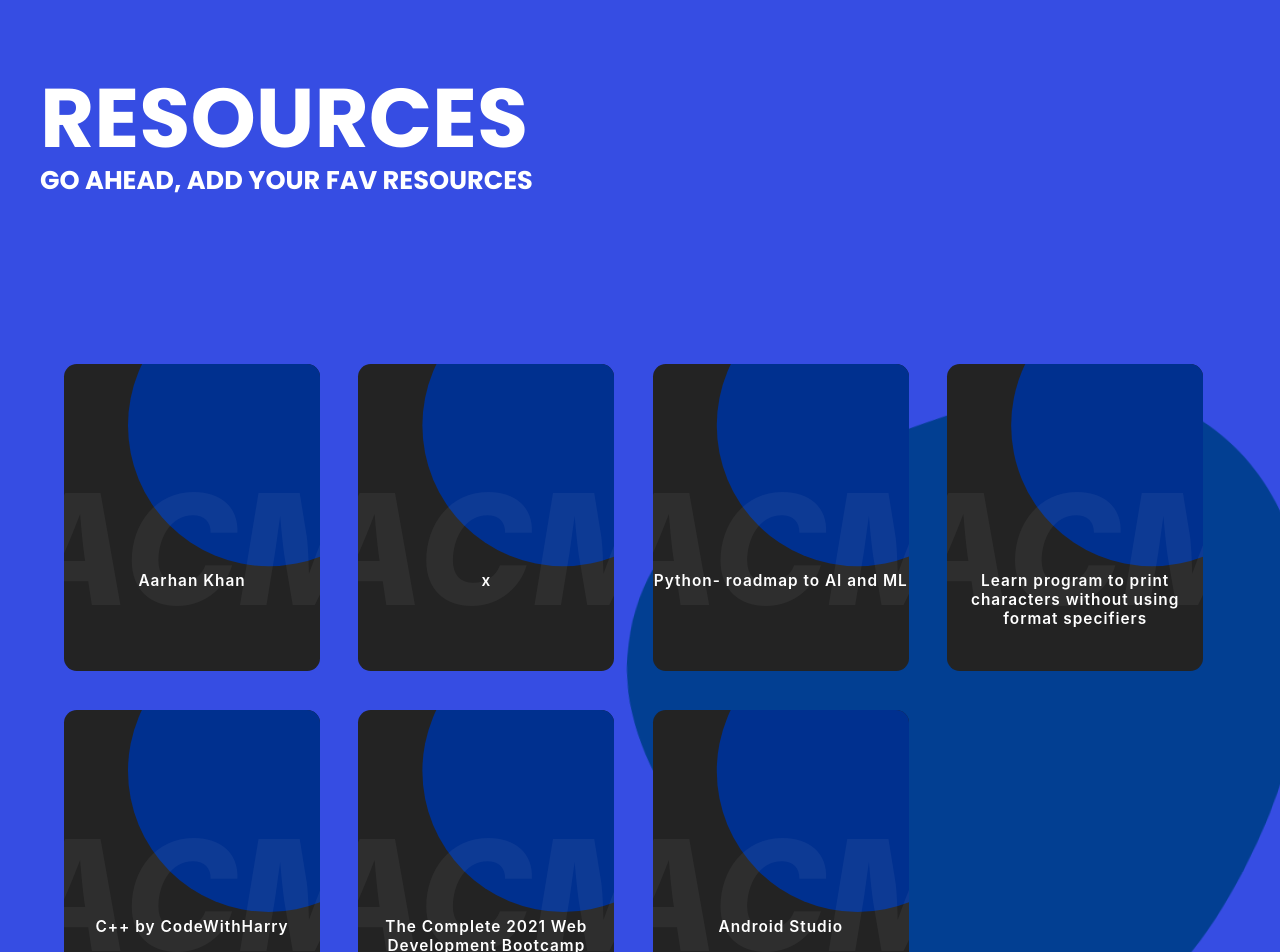
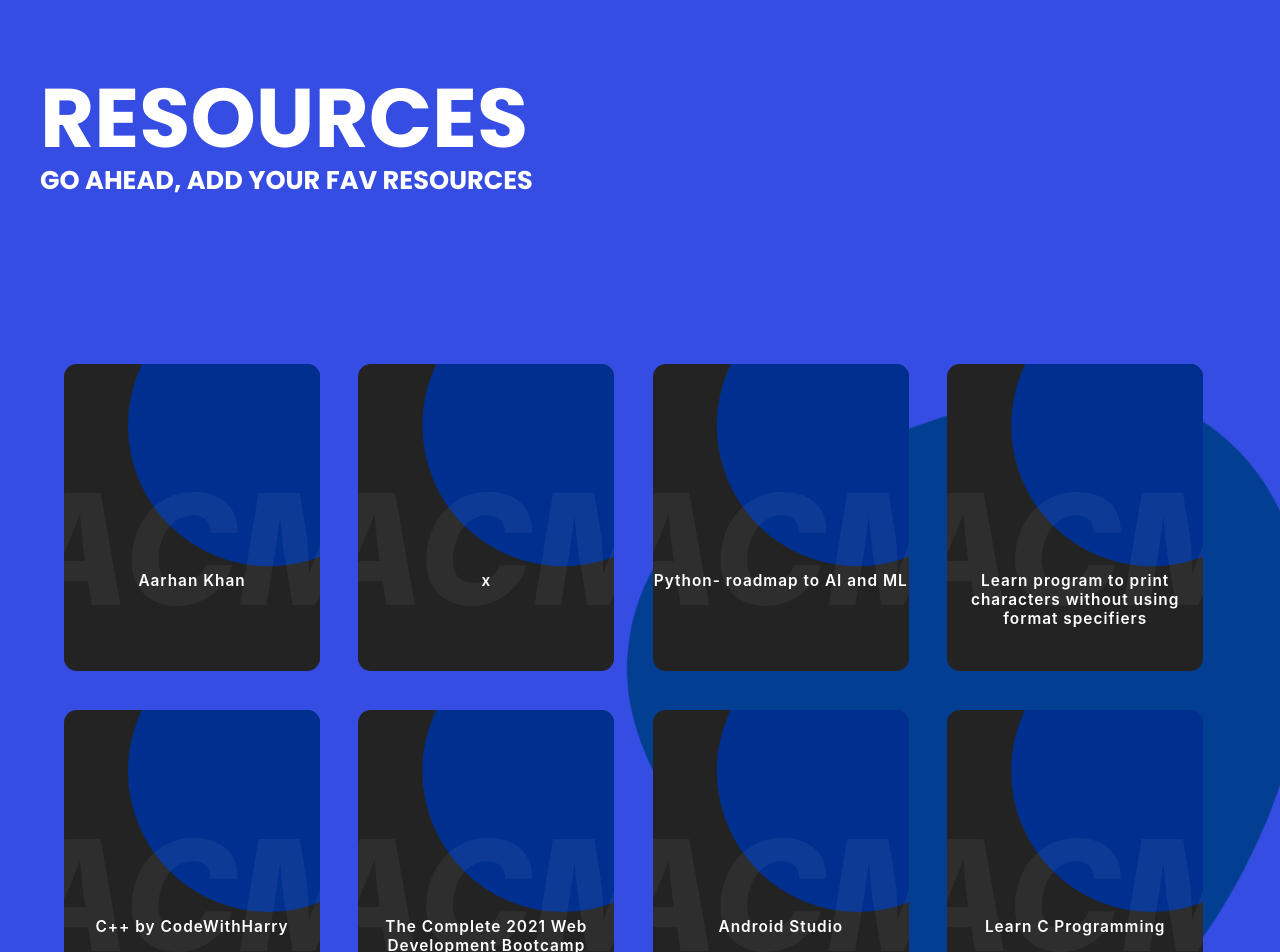
Before and after one commit to ACM-JUIT/Learning-Resources, a React (Create React App) app: page / in a window 1280 px wide. Shown: the top 952 px of the page. Built offline with nearby package versions, Linux system fonts and the light colour scheme.

Commit message:
added a learning resource

```diff
--- a/src/data.js
+++ b/src/data.js
@@ -34,4 +34,9 @@
       brief: "Android studio tutorial for beginner",
       link: "https://www.youtube.com/playlist?list=PLu0W_9lII9aiL0kysYlfSOUgY5rNlOhUd",
     },
+{
+      courseName: "Learn C Programming",
+      brief: "Learn C language and become a software developer",
+      link: "https://www.programiz.com/c-programming",
+    },
   ];
```
